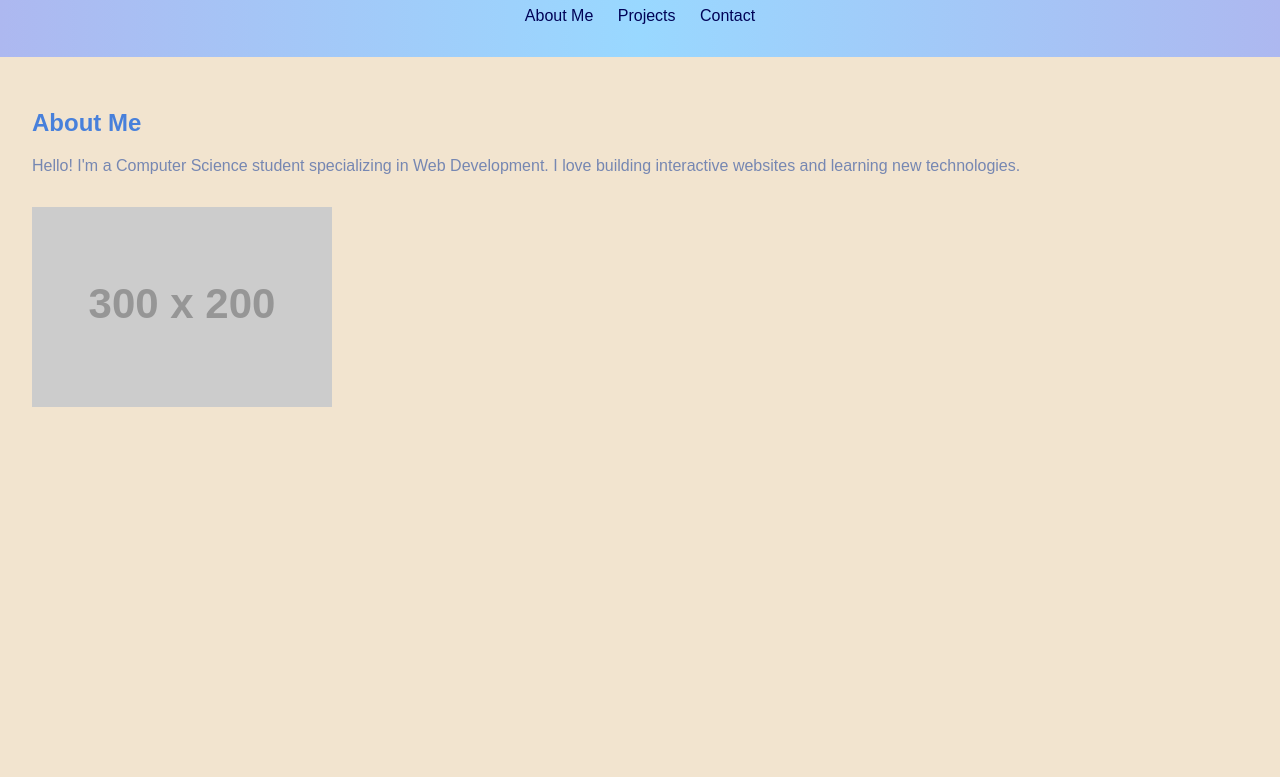
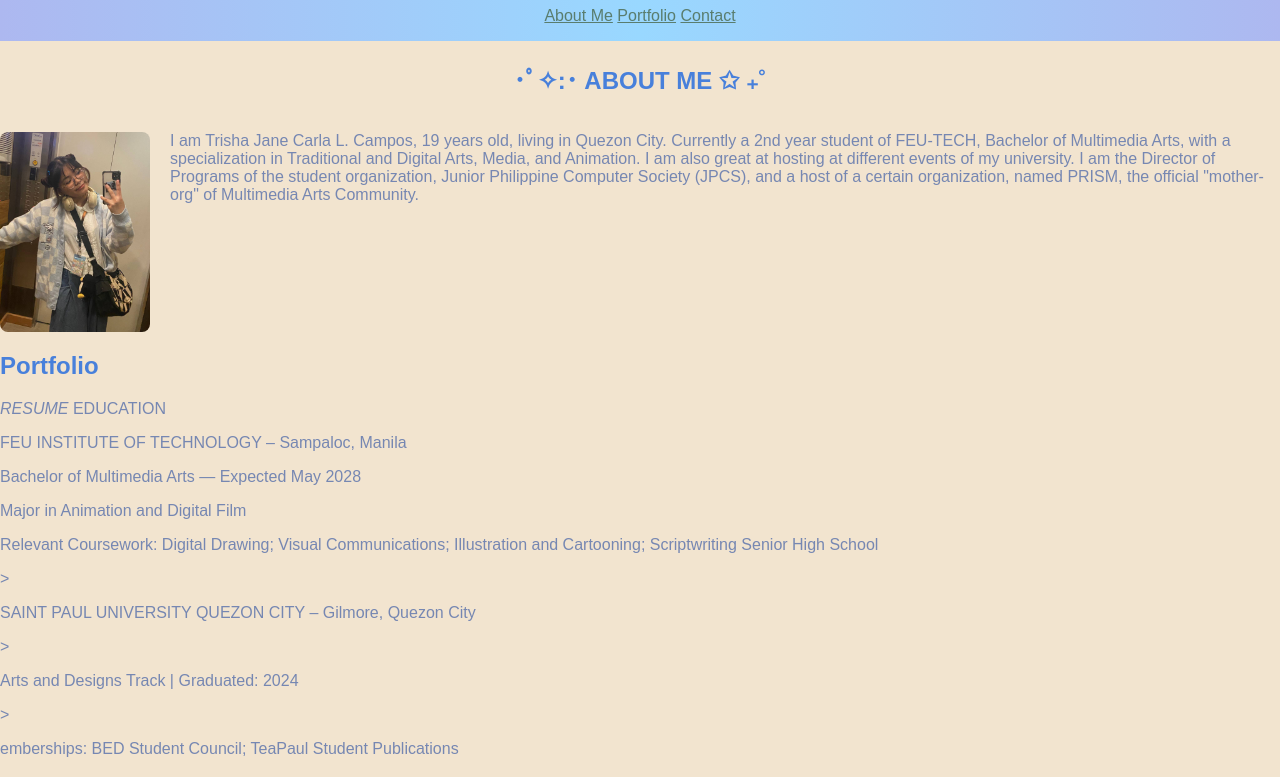
Before and after one commit to ashrittt/ashrittt.github.io, a plain HTML site: page P1_TD22/module2_summative.html in a window 1280 px wide. Shown: the part 89-866 px from the top of the page. Drawn offline with Linux system fonts and the light colour scheme; placeholder pictures from the web are drawn by us.

Commit message:
snbdjahi

```diff
--- a/P1_TD22/module2_summative.html
+++ b/P1_TD22/module2_summative.html
@@ -3,7 +3,7 @@
 <head>
   <meta charset="UTF-8" />
   <meta name="viewport" content="width=device-width, initial-scale=1.0" />
-  <title>Student Specialization Portfolio</title>
+  <title>Ashrittt's Portfolio</title>
   <style>
     body {
       font-family: Arial, sans-serif;
@@ -56,6 +56,12 @@
     }
     section:nth-of-type(2) {
       background-color: #eed3d3;
+    }
+    section:nth-of-type(2) {
+      border:1px solid #587960;
+      padding: 10px;
+      margin: 20px;
+
     }
     section:nth-of-type(3) {
       background-color: #c5c7ee;
@@ -113,54 +119,58 @@
 <body>
 
   <header>
-    <h1>Student Specialization Portfolio</h1>
-    <nav>
-      <ul>
-        <li><a href="#" onclick="showSection(0)">About Me</a></li>
-        <li><a href="#" onclick="showSection(1)">Projects</a></li>
-        <li><a href="#" onclick="showSection(2)">Contact</a></li>
-      </ul>
-    </nav>
+    <h1>>Ashrittt's Portfolio</h1>
+    <nav style="text-align:center;">
+      <a href="#abtme">About Me</a>
+      <a href="#portf">Portfolio</a>
+      <a href="#cntc">Contact</a>
+</nav>
   </header>
 
-  <main>
-    <section class="active">
-      <h2>About Me</h2>
-      <p>Hello! I'm a Computer Science student specializing in Web Development. I love building interactive websites and learning new technologies.</p>
-      <img src="https://via.placeholder.com/300x200" alt="Student profile image" />
-    </section>
+<main id="abtme">
+  <h2 style="text-align:center;">･ﾟ✧:･ ABOUT ME ✩ ₊˚</h2>
 
-    <section>
-      <h2>Projects</h2>
-      <ul>
-        <li>Personal Portfolio Website</li>
-        <li>Weather App using JavaScript</li>
-        <li>Responsive Blog Template</li>
-      </ul>
-      <table>
-        <caption>Project Overview</caption>
+  <div style="display: flex; justify-content: center; align-items: flex-start; margin-top: 20px;">
+
+    <img src="6253495962802701786.jpg" alt="Cinnamoroll" style="width: 150px; border-radius: 8px;">
+
+    <div style="text-align: left; margin-left: 20px;">
+      <p>I am Trisha Jane Carla L. Campos, 19 years old, living in Quezon City. Currently a 2nd year student of FEU-TECH, Bachelor of Multimedia Arts, with a specialization in Traditional and Digital Arts, Media, and Animation. I am also great at hosting at different
+                    events of my university. I am the Director of Programs of the student organization, Junior Philippine Computer Society (JPCS), and a host of a certain organization, named PRISM, the
+                    official "mother-org" of Multimedia Arts Community. </p>
+    </div>
+  </div>
+</section>
+
+   <main id="portf">
+      <h2>Portfolio</h2>
+      <table border="1" cellpadding="1" cellspacing="0"></table>
+        <caption><i>RESUME</i></caption>
         <thead>
           <tr>
-            <th>Project</th>
-            <th>Technology</th>
-            <th>Status</th>
           </tr>
         </thead>
         <tbody>
           <tr>
-            <td>Portfolio Website</td>
-            <td>HTML, CSS</td>
-            <td>Completed</td>
+            <td>EDUCATION</td>
+            <p>FEU INSTITUTE OF TECHNOLOGY – Sampaloc, Manila</p>
+            <p>Bachelor of Multimedia Arts — Expected May 2028</p>
+            <p>Major in Animation and Digital Film</p>
+            <p>Relevant Coursework: Digital Drawing; Visual Communications; Illustration and Cartooning; Scriptwriting
+              Senior High School</p>
+</p>>
+           <p>SAINT PAUL UNIVERSITY QUEZON CITY  – Gilmore, Quezon City </p>>
+           <p>Arts and Designs Track | Graduated: 2024</p>>
+           <p> emberships: BED Student Council; TeaPaul Student Publications</p>p>
+</p>
           </tr>
           <tr>
-            <td>Weather App</td>
-            <td>JavaScript, API</td>
-            <td>In Progress</td>
+            <td></td>
+
           </tr>
           <tr>
-            <td>Blog Template</td>
-            <td>HTML, CSS, Flexbox</td>
-            <td>Completed</td>
+            <td></td>
+
           </tr>
         </tbody>
       </table>
```
Also changed, not shown: P1_TD22/6253495962802701776.jpg (added), P1_TD22/6253495962802701784.jpg (added), P1_TD22/6253495962802701786.jpg (added).
